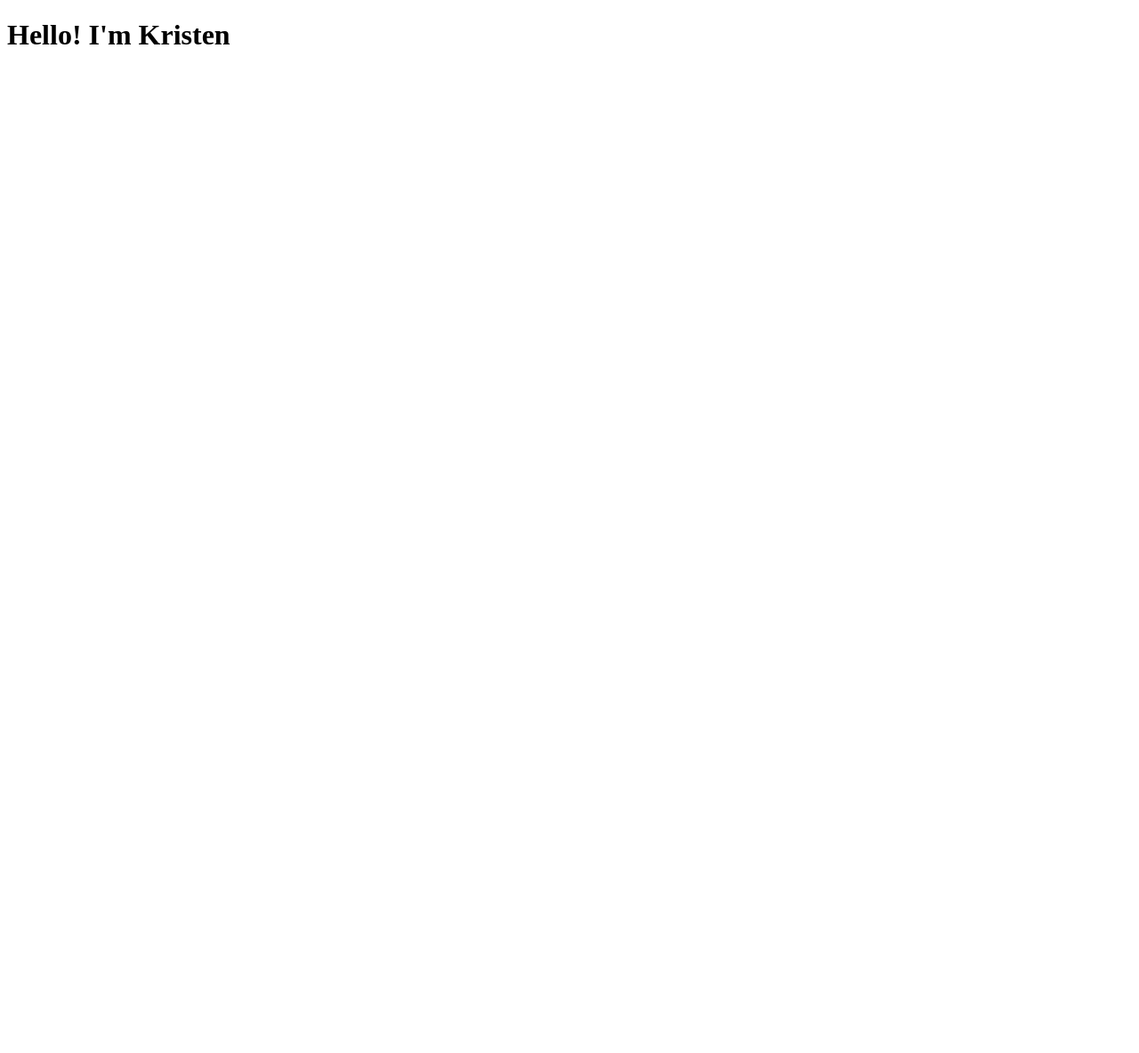
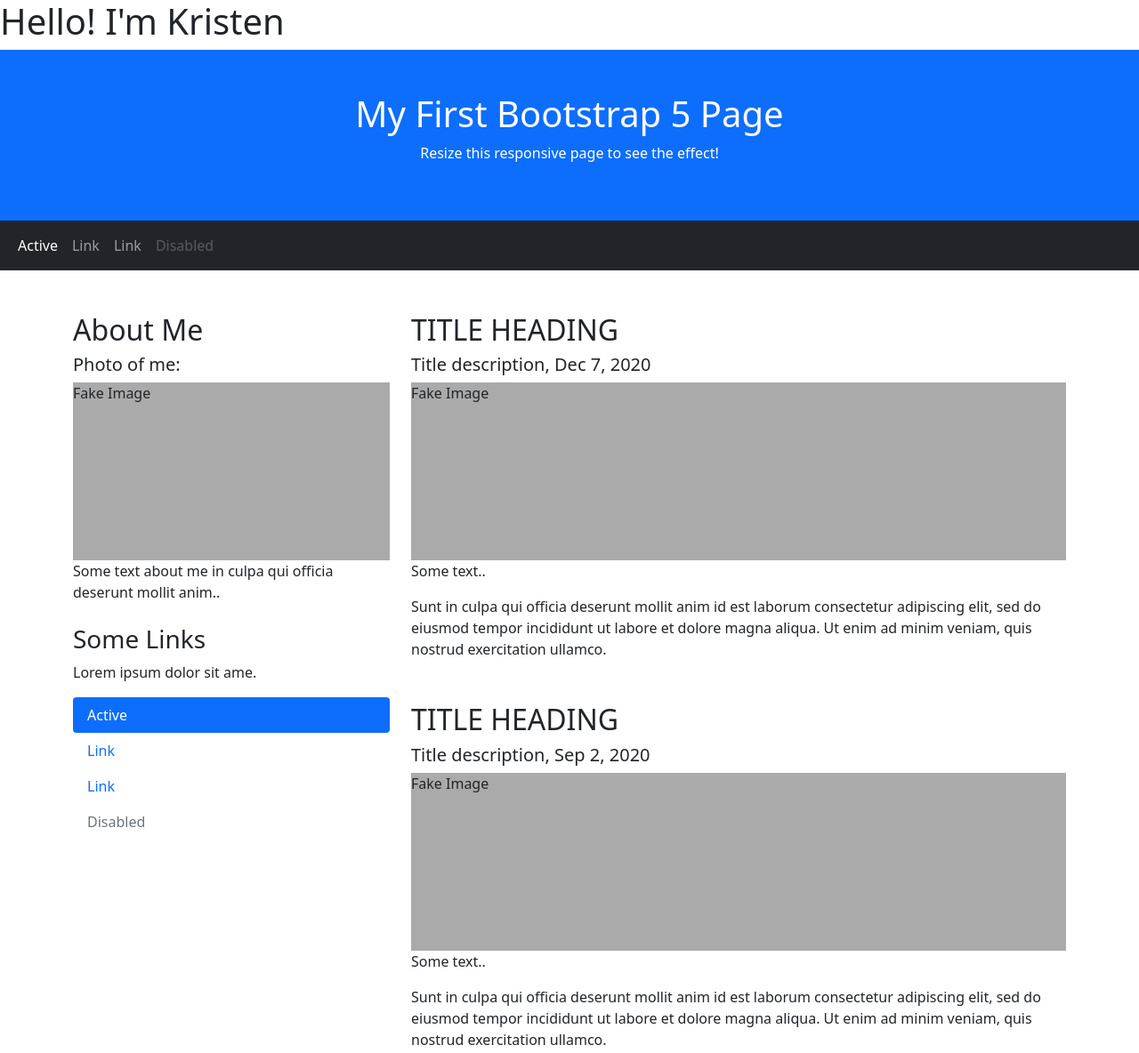
Before and after one commit to kristeneads/kristeneads.github.io, a plain HTML site: page index.html in a window 1280 px wide. Shown: the top 1184 px of the page at 89% size. Before the commit the page ends 800 px from the top, so only its background shows below. Drawn offline with nearby package versions, Linux system fonts and the light colour scheme.

Commit message:
First portfolio commit
Basic w3schools bootstrap 5 template commit

```diff
--- a/index.html
+++ b/index.html
@@ -4,9 +4,98 @@
     <meta charset="UTF-8">
     <meta http-equiv="X-UA-Compatible" content="IE=edge">
     <meta name="viewport" content="width=device-width, initial-scale=1.0">
+    <link href="stylesheet"rel=style.css>
     <title>Kristen Eads Design</title>
 </head>
 <body>
     <h1> Hello! I'm Kristen</h1>
 </body>
 </html>
+<!DOCTYPE html>
+<html lang="en">
+<head>
+  <title>Bootstrap 5 Website Example</title>
+  <meta charset="utf-8">
+  <meta name="viewport" content="width=device-width, initial-scale=1">
+  <link href="https://cdn.jsdelivr.net/npm/bootstrap@5.1.3/dist/css/bootstrap.min.css" rel="stylesheet">
+  <script src="https://cdn.jsdelivr.net/npm/bootstrap@5.1.3/dist/js/bootstrap.bundle.min.js"></script>
+  <style>
+  .fakeimg {
+    height: 200px;
+    background: #aaa;
+  }
+  </style>
+</head>
+<body>
+
+<div class="p-5 bg-primary text-white text-center">
+  <h1>My First Bootstrap 5 Page</h1>
+  <p>Resize this responsive page to see the effect!</p>
+</div>
+
+<nav class="navbar navbar-expand-sm bg-dark navbar-dark">
+  <div class="container-fluid">
+    <ul class="navbar-nav">
+      <li class="nav-item">
+        <a class="nav-link active" href="#">Active</a>
+      </li>
+      <li class="nav-item">
+        <a class="nav-link" href="#">Link</a>
+      </li>
+      <li class="nav-item">
+        <a class="nav-link" href="#">Link</a>
+      </li>
+      <li class="nav-item">
+        <a class="nav-link disabled" href="#">Disabled</a>
+      </li>
+    </ul>
+  </div>
+</nav>
+
+<div class="container mt-5">
+  <div class="row">
+    <div class="col-sm-4">
+      <h2>About Me</h2>
+      <h5>Photo of me:</h5>
+      <div class="fakeimg">Fake Image</div>
+      <p>Some text about me in culpa qui officia deserunt mollit anim..</p>
+      <h3 class="mt-4">Some Links</h3>
+      <p>Lorem ipsum dolor sit ame.</p>
+      <ul class="nav nav-pills flex-column">
+        <li class="nav-item">
+          <a class="nav-link active" href="#">Active</a>
+        </li>
+        <li class="nav-item">
+          <a class="nav-link" href="#">Link</a>
+        </li>
+        <li class="nav-item">
+          <a class="nav-link" href="#">Link</a>
+        </li>
+        <li class="nav-item">
+          <a class="nav-link disabled" href="#">Disabled</a>
+        </li>
+      </ul>
+      <hr class="d-sm-none">
+    </div>
+    <div class="col-sm-8">
+      <h2>TITLE HEADING</h2>
+      <h5>Title description, Dec 7, 2020</h5>
+      <div class="fakeimg">Fake Image</div>
+      <p>Some text..</p>
+      <p>Sunt in culpa qui officia deserunt mollit anim id est laborum consectetur adipiscing elit, sed do eiusmod tempor incididunt ut labore et dolore magna aliqua. Ut enim ad minim veniam, quis nostrud exercitation ullamco.</p>
+
+      <h2 class="mt-5">TITLE HEADING</h2>
+      <h5>Title description, Sep 2, 2020</h5>
+      <div class="fakeimg">Fake Image</div>
+      <p>Some text..</p>
+      <p>Sunt in culpa qui officia deserunt mollit anim id est laborum consectetur adipiscing elit, sed do eiusmod tempor incididunt ut labore et dolore magna aliqua. Ut enim ad minim veniam, quis nostrud exercitation ullamco.</p>
+    </div>
+  </div>
+</div>
+
+<div class="mt-5 p-4 bg-dark text-white text-center">
+  <p>Footer</p>
+</div>
+
+</body>
+</html>
```
Also changed, not shown: style.css (added), 1 other file.
